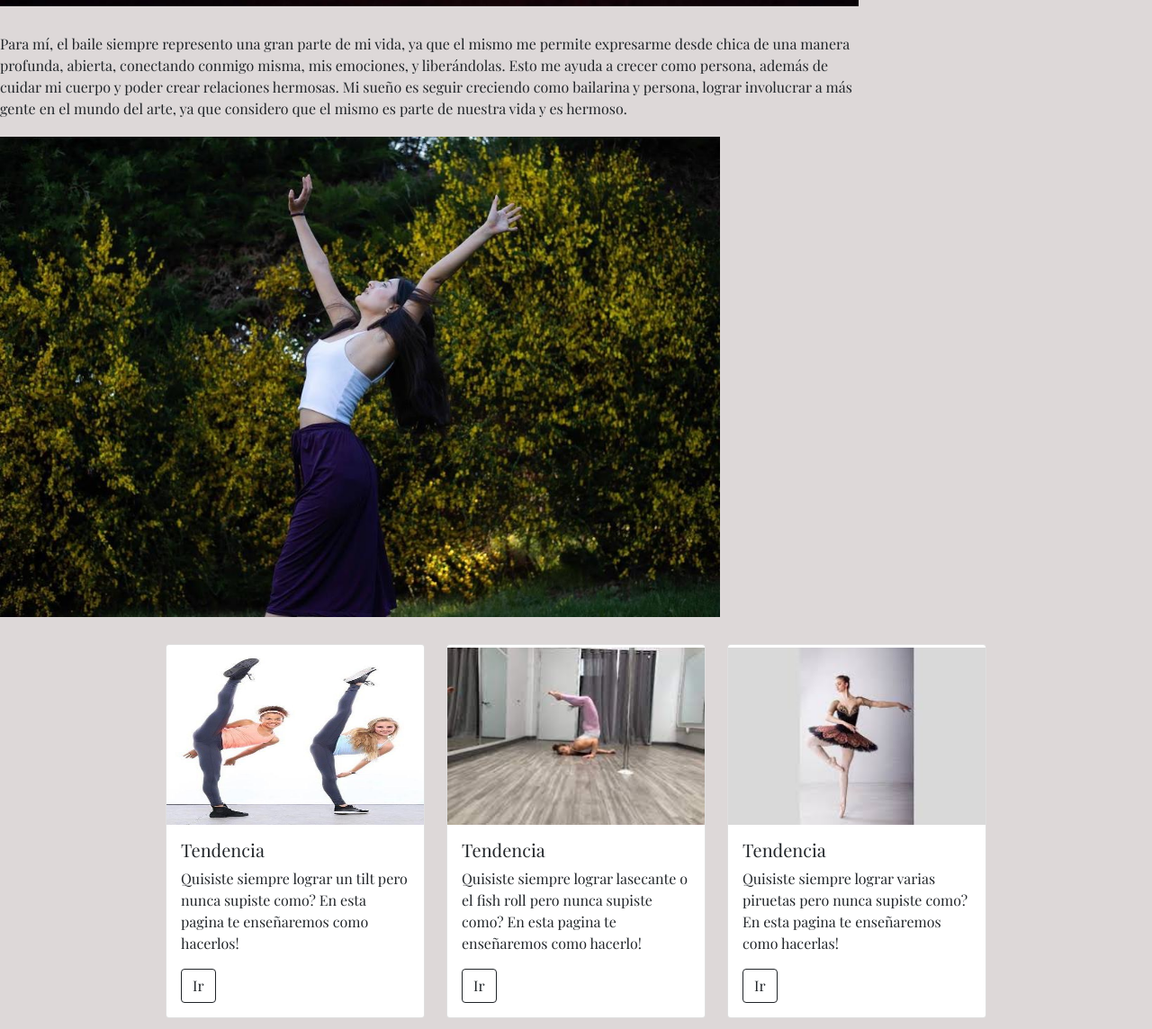
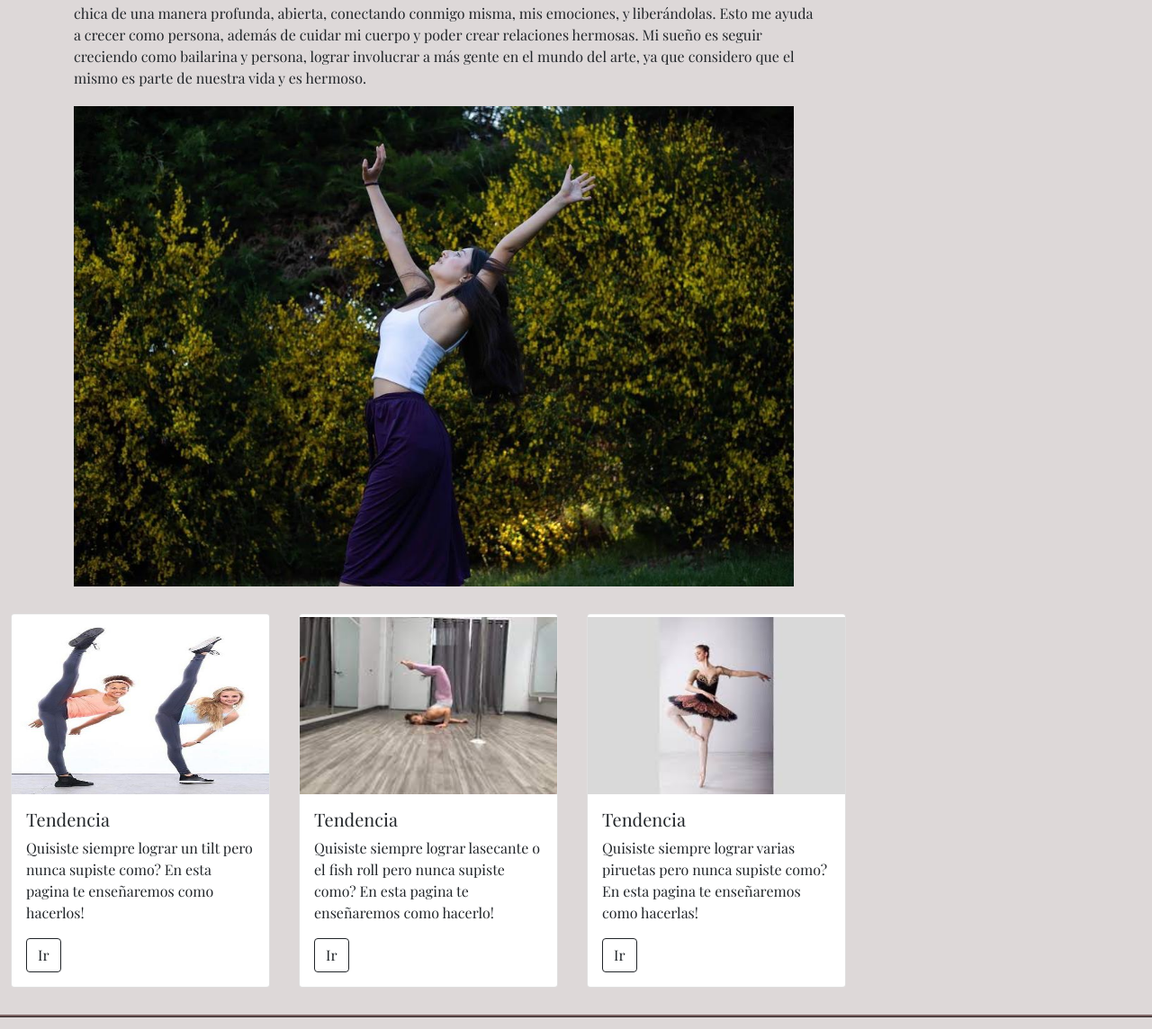
Before and after one commit to Sofiaelgart1/Primerospasos, a plain HTML site: page index.html in a window 1280 px wide. Shown: the part 1060-2204 px from the top of the page at 90% size. Drawn offline with nearby package versions, Linux system fonts and the light colour scheme; a script that the page names is missing; a web font is replaced by a local one.

Commit message:
Add files via upload

```diff
--- a/index.html
+++ b/index.html
@@ -60,11 +60,11 @@
           </div>
         </div>
       </nav>
-
-   <article id="articulo">
-       <div class="container-col-md">
+ <main>
+  <article id="articulo">
+       <div class="container">
         <div class="row">
-            <div class="col-9">
+            <div class="col-xs-12 col-md-9">
  <section class="seccion1">
       Mi nombre es <i>Sofia</i>, soy de Argentina y en este sitio quiero hablar sobre tecnica y consejos para bailarines, ayudando a todo aquel que lea y aprendiendo un poquito mas de esta disciplina hermosa, espero que les guste muchisimo! </p>
 
@@ -104,7 +104,7 @@
       </section>
         </div>
 
-         <div class="col-3">
+         <div class="col-xs-12 col-md-3">
                    <aside class="aside">
          <h5 class="titulos">
              Te puede interesar...
@@ -125,13 +125,15 @@
                     </div>
             </div>
            </div>
-           </div>
+
 </article>
+ </main>
+
 
 <div id="cards">
-<div class="container-col-md">
+<div class="container-fluid">
   <div class="row">
-      <div class="col-4">
+      <div class="col-xs-12 col-sm-8 col-md-12 col-lg-3">
         <div class="card" style="width: 18rem;">
   <img src="./img/Tilt.jpg" class="card-img-top" alt="Tilt">
   <div class="card-body">
@@ -141,7 +143,7 @@
   </div>
     </div>
       </div>
-        <div class="col-4">
+          <div class="col-xs-12 col-sm-8 col-md-12 col-lg-3">
           <div class="card" style="width: 18rem;">
     <img src="./img/Secante.jpg" class="card-img-top" alt="Secante">
     <div class="card-body">
@@ -151,7 +153,7 @@
     </div>
   </div>
         </div>
-  <div class="col-4">
+ <div class="col-xs-12 col-sm-8 col-md-12 col-lg-3">
       <div class="card" style="width: 18rem;">
       <img src="./img/Pirueta.jpg" class="card-img-top" alt="Tilt">
       <div class="card-body">
@@ -161,8 +163,8 @@
       </div>
      </div>
   </div>
+        </div>
 
-    </div>
   </div>
 
   </div>
```
